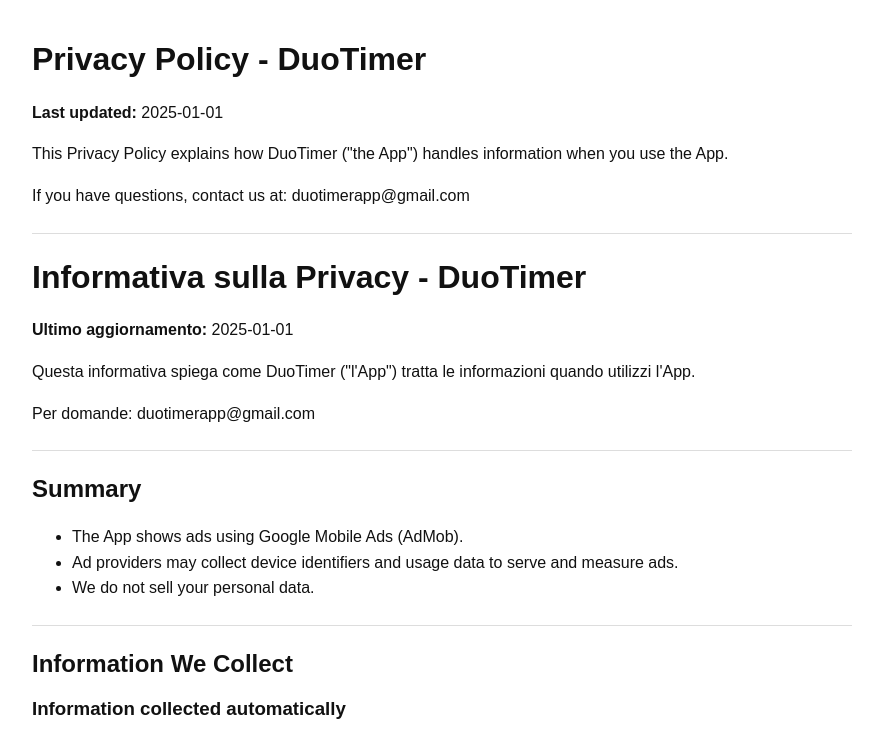
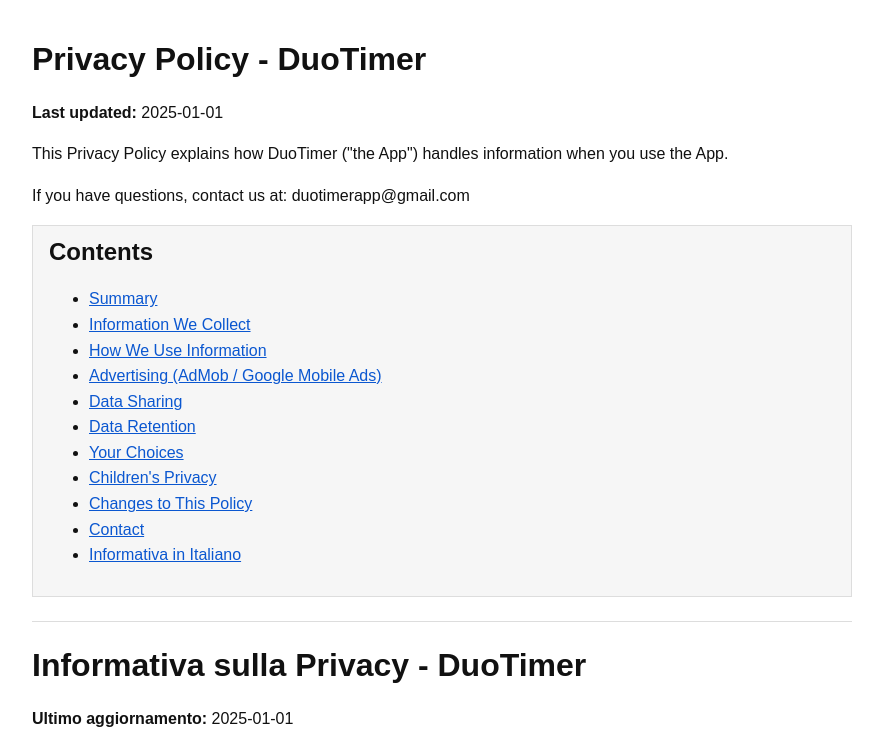
Before and after one commit to kstc4788/duotimer-privacy, a plain HTML site: page index.html in a window 1280 px wide. Shown: the top 737 px of the page, without its empty margins (198-1081 px from the left). Drawn offline with Linux system fonts and the light colour scheme.

Commit message:
Add table of contents to Privacy Policy
Added a table of contents with links for easier navigation in the Privacy Policy.

```diff
--- a/index.html
+++ b/index.html
@@ -24,10 +24,19 @@
       a {
         color: #0b57d0;
       }
+      .toc {
+        background: #f6f6f6;
+        border: 1px solid #ddd;
+        padding: 12px 16px;
+        margin: 16px 0 24px;
+      }
+      .toc h2 {
+        margin-top: 0;
+      }
     </style>
   </head>
   <body>
-    <h1>Privacy Policy - DuoTimer</h1>
+    <h1 id="en-top">Privacy Policy - DuoTimer</h1>
     <p><strong>Last updated:</strong> 2025-01-01</p>
     <p>
       This Privacy Policy explains how DuoTimer ("the App") handles information
@@ -35,9 +44,26 @@
     </p>
     <p>If you have questions, contact us at: duotimerapp@gmail.com</p>
 
+    <div class="toc">
+      <h2>Contents</h2>
+      <ul>
+        <li><a href="#en-summary">Summary</a></li>
+        <li><a href="#en-collect">Information We Collect</a></li>
+        <li><a href="#en-use">How We Use Information</a></li>
+        <li><a href="#en-ads">Advertising (AdMob / Google Mobile Ads)</a></li>
+        <li><a href="#en-sharing">Data Sharing</a></li>
+        <li><a href="#en-retention">Data Retention</a></li>
+        <li><a href="#en-choices">Your Choices</a></li>
+        <li><a href="#en-children">Children's Privacy</a></li>
+        <li><a href="#en-changes">Changes to This Policy</a></li>
+        <li><a href="#en-contact">Contact</a></li>
+        <li><a href="#it-top">Informativa in Italiano</a></li>
+      </ul>
+    </div>
+
     <hr />
 
-    <h1>Informativa sulla Privacy - DuoTimer</h1>
+    <h1 id="it-top">Informativa sulla Privacy - DuoTimer</h1>
     <p><strong>Ultimo aggiornamento:</strong> 2025-01-01</p>
     <p>
       Questa informativa spiega come DuoTimer ("l'App") tratta le informazioni
@@ -47,7 +73,7 @@
 
     <hr />
 
-    <h2>Summary</h2>
+    <h2 id="en-summary">Summary</h2>
     <ul>
       <li>The App shows ads using Google Mobile Ads (AdMob).</li>
       <li>
@@ -59,7 +85,7 @@
 
     <hr />
 
-    <h2>Information We Collect</h2>
+    <h2 id="en-collect">Information We Collect</h2>
     <h3>Information collected automatically</h3>
     <p>
       When you use the App, the following information may be collected by us
@@ -81,7 +107,7 @@
 
     <hr />
 
-    <h2>How We Use Information</h2>
+    <h2 id="en-use">How We Use Information</h2>
     <p>We use information to:</p>
     <ul>
       <li>Provide and display ads</li>
@@ -91,7 +117,7 @@
 
     <hr />
 
-    <h2>Advertising (AdMob / Google Mobile Ads)</h2>
+    <h2 id="en-ads">Advertising (AdMob / Google Mobile Ads)</h2>
     <p>
       The App uses Google Mobile Ads. Google may use cookies or device
       identifiers to serve ads, personalize them, and measure performance.
@@ -118,7 +144,7 @@
 
     <hr />
 
-    <h2>Data Sharing</h2>
+    <h2 id="en-sharing">Data Sharing</h2>
     <p>
       We share data only with service providers needed to run ads and analytics
       (e.g., Google AdMob). We do not sell your personal data.
@@ -126,7 +152,7 @@
 
     <hr />
 
-    <h2>Data Retention</h2>
+    <h2 id="en-retention">Data Retention</h2>
     <p>
       We do not store personal data on our servers. Data handled by third-party
       services is retained according to their policies.
@@ -134,7 +160,7 @@
 
     <hr />
 
-    <h2>Your Choices</h2>
+    <h2 id="en-choices">Your Choices</h2>
     <ul>
       <li>You can reset or limit your advertising ID in your device settings.</li>
       <li>
@@ -145,7 +171,7 @@
 
     <hr />
 
-    <h2>Children's Privacy</h2>
+    <h2 id="en-children">Children's Privacy</h2>
     <p>
       The App is not directed to children under 13. If you believe a child has
       provided personal data, contact us so we can delete it.
@@ -153,7 +179,7 @@
 
     <hr />
 
-    <h2>Changes to This Policy</h2>
+    <h2 id="en-changes">Changes to This Policy</h2>
     <p>
       We may update this Privacy Policy from time to time. The latest version
       will be posted on this page with the updated date.
@@ -161,12 +187,12 @@
 
     <hr />
 
-    <h2>Contact</h2>
+    <h2 id="en-contact">Contact</h2>
     <p>Email: duotimerapp@gmail.com</p>
 
     <hr />
 
-    <h2>Riepilogo</h2>
+    <h2 id="it-summary">Riepilogo</h2>
     <ul>
       <li>L'App mostra annunci tramite Google Mobile Ads (AdMob).</li>
       <li>
@@ -178,7 +204,7 @@
 
     <hr />
 
-    <h2>Informazioni che raccogliamo</h2>
+    <h2 id="it-collect">Informazioni che raccogliamo</h2>
     <h3>Informazioni raccolte automaticamente</h3>
     <p>
       Quando utilizzi l'App, le seguenti informazioni possono essere raccolte da
@@ -200,7 +226,7 @@
 
     <hr />
 
-    <h2>Come utilizziamo le informazioni</h2>
+    <h2 id="it-use">Come utilizziamo le informazioni</h2>
     <p>Utilizziamo le informazioni per:</p>
     <ul>
       <li>Fornire e mostrare annunci</li>
@@ -210,7 +236,7 @@
 
     <hr />
 
-    <h2>Pubblicità (AdMob / Google Mobile Ads)</h2>
+    <h2 id="it-ads">Pubblicità (AdMob / Google Mobile Ads)</h2>
     <p>
       L'App utilizza Google Mobile Ads. Google può usare cookie o identificatori
       del dispositivo per mostrare annunci, personalizzarli e misurarne le
@@ -238,7 +264,7 @@
 
     <hr />
 
-    <h2>Condivisione dei dati</h2>
+    <h2 id="it-sharing">Condivisione dei dati</h2>
     <p>
       Condividiamo i dati solo con i fornitori di servizi necessari per annunci e
       analytics (es. Google AdMob). Non vendiamo i tuoi dati personali.
@@ -246,7 +272,7 @@
 
     <hr />
 
-    <h2>Conservazione dei dati</h2>
+    <h2 id="it-retention">Conservazione dei dati</h2>
     <p>
       Non conserviamo dati personali sui nostri server. I dati gestiti da terze
       parti vengono conservati in base alle loro policy.
@@ -254,7 +280,7 @@
 
     <hr />
 
-    <h2>Le tue scelte</h2>
+    <h2 id="it-choices">Le tue scelte</h2>
     <ul>
       <li>Puoi reimpostare o limitare l'advertising ID dalle impostazioni.</li>
       <li>
@@ -265,7 +291,7 @@
 
     <hr />
 
-    <h2>Privacy dei minori</h2>
+    <h2 id="it-children">Privacy dei minori</h2>
     <p>
       L'App non è rivolta a minori di 13 anni. Se ritieni che un minore abbia
       fornito dati personali, contattaci per rimuoverli.
@@ -273,7 +299,7 @@
 
     <hr />
 
-    <h2>Modifiche a questa informativa</h2>
+    <h2 id="it-changes">Modifiche a questa informativa</h2>
     <p>
       Potremmo aggiornare questa informativa di tanto in tanto. La versione più
       recente sarà pubblicata su questa pagina con la data aggiornata.
@@ -281,7 +307,7 @@
 
     <hr />
 
-    <h2>Contatti</h2>
+    <h2 id="it-contact">Contatti</h2>
     <p>Email: duotimerapp@gmail.com</p>
   </body>
 </html>
```
